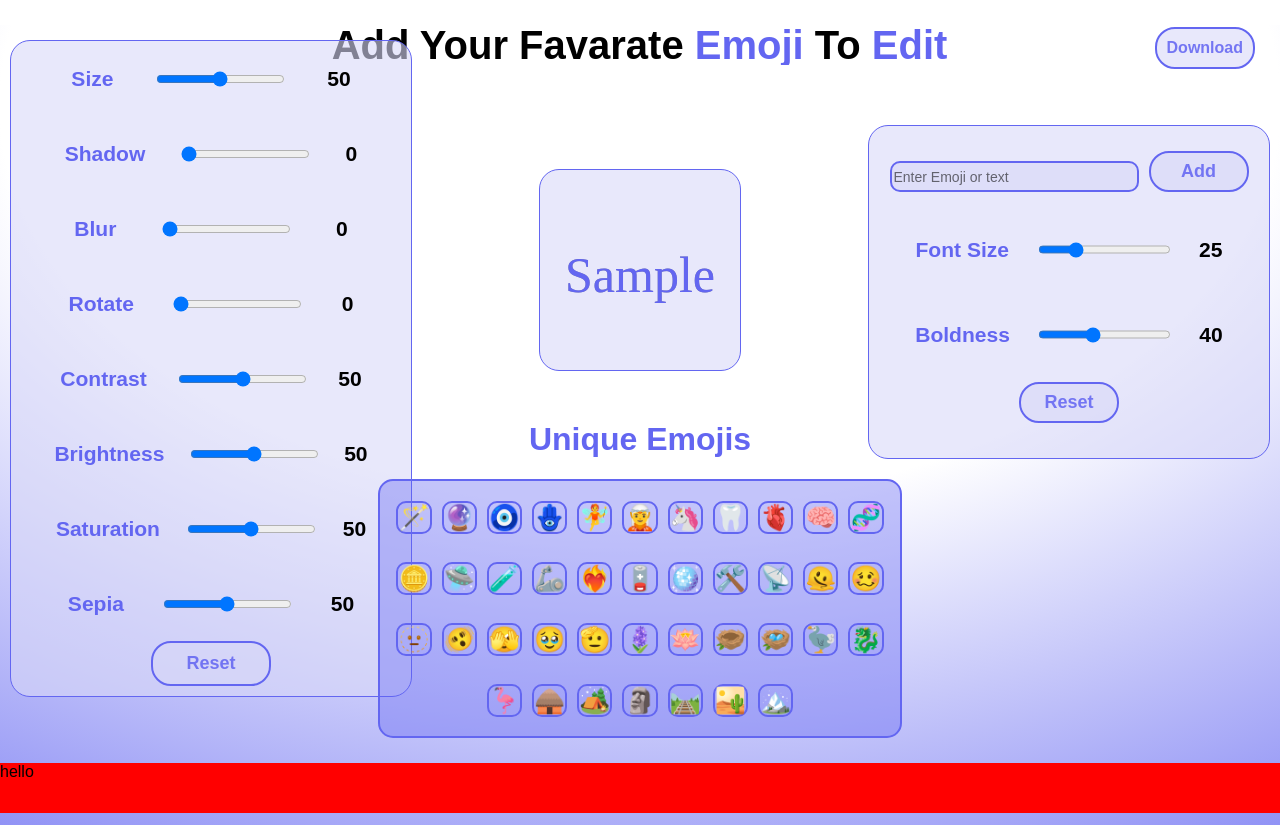
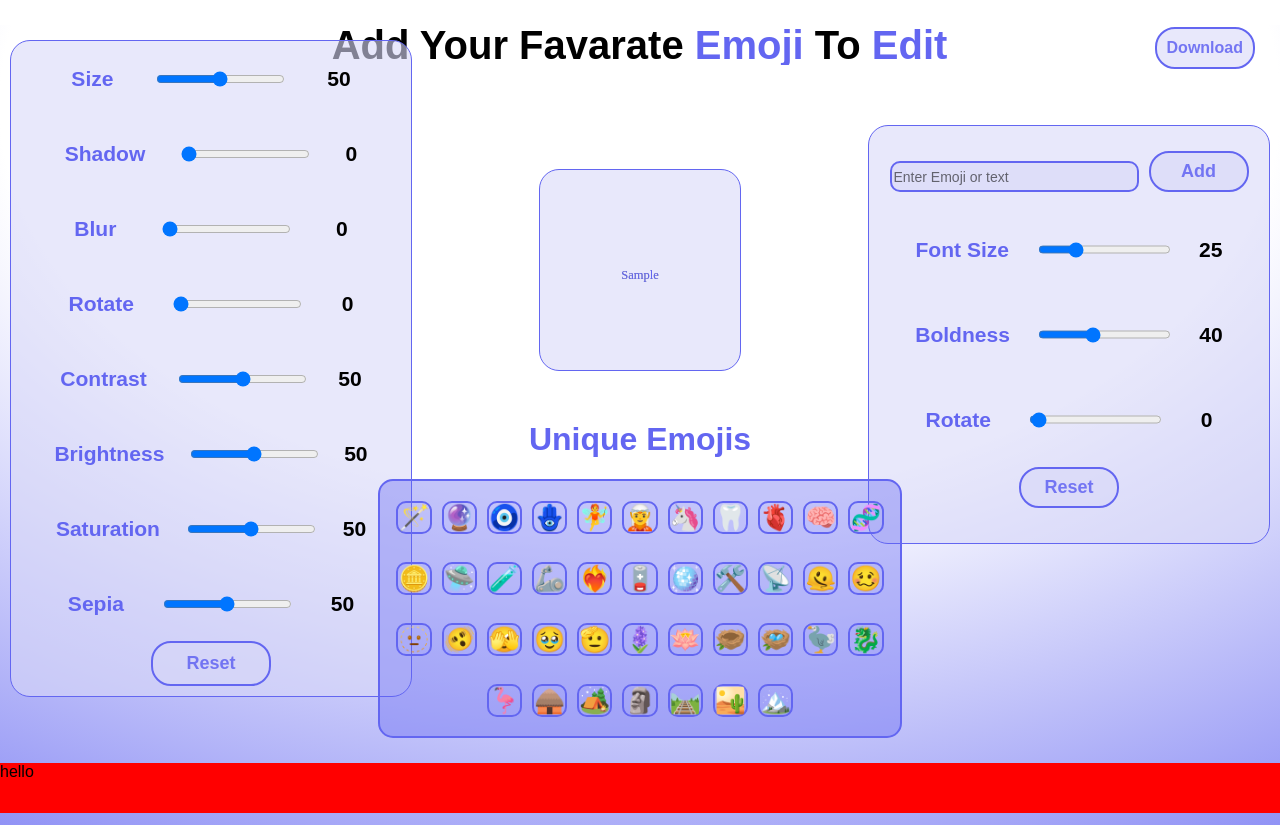
Before and after one commit to satyamrk18/Emoji-Editor, a React (Vite) app: page / in a window 1280 px wide. Both pictures are taken after typing "Sample" into the empty fields and a click on the button "Add". Built offline with nearby package versions, Linux system fonts and the light colour scheme.

Commit message:
rotation added to text

```diff
--- a/src/App.css
+++ b/src/App.css
@@ -21,9 +21,9 @@
   margin: 25px auto;
 }
 .main-emoji {
-  height: auto;
+  height:fit-content;
   width: fit-content;
-  min-width: 200px;
+  min-width:fit-content;
   min-height: 200px;
   background-color: #d8d9f998;
   border: 1px solid #6366f1;
--- a/src/App.jsx
+++ b/src/App.jsx
@@ -23,7 +23,7 @@ const App = () => {
   //add more eits state
   const [fontSize, setFontSize] = useState(25);
   const [bold, setBold] = useState(40);
-
+  const [rotateFont, setRotateFont] = useState(0);
   const captureRef = useRef();
 
   const emojis = [
@@ -129,13 +129,13 @@ const App = () => {
               key={i}
               style={{
                 zIndex: 2,
-                fontSize: `${fontSize * 2}px`,
+                fontSize: `${fontSize / 2}px`,
                 marginTop: "10px",
                 display: "block",
                 width: "100%",
                 textAlign: "center",
                 fontFamily: "'Rubik Moonrocks', cursive",
-                transform: `rotate(${rotation * 3.6}deg)`,
+                transform: `rotate(${rotateFont * 1.8}deg)`,
                 filter: `
               blur(${Math.max(0, (blur - 50) / 10)}px)
               contrast(${contrast / 50})
@@ -146,7 +146,7 @@ const App = () => {
                 textShadow: `${dropShadow / 5}px ${dropShadow / 5}px ${
                   dropShadow / 5
                 }px rgba(0, 0, 0, 0.4)`,
-                fontWeight:`${bold * 10}`
+                fontWeight:`${bold * 10}`,
               }}
             >
               {emo}
@@ -206,6 +206,7 @@ const App = () => {
               setOverlayEmoji([...overlayEmoji, newEmoji]);
               setNewEmoji("");
               setBold(40);
+              setRotateFont(0);
             }
           }}
         >
@@ -213,6 +214,7 @@ const App = () => {
         </button>
         <AddMoreEdit label="Font Size" value={fontSize} onChange={setFontSize}/>
         <AddMoreEdit label="Boldness" value={bold} onChange={setBold}/>
+        <AddMoreEdit label="Rotate" value={rotateFont} onChange={setRotateFont}/>
         <button
           className="reset-btn"
           onClick={() => {
```
